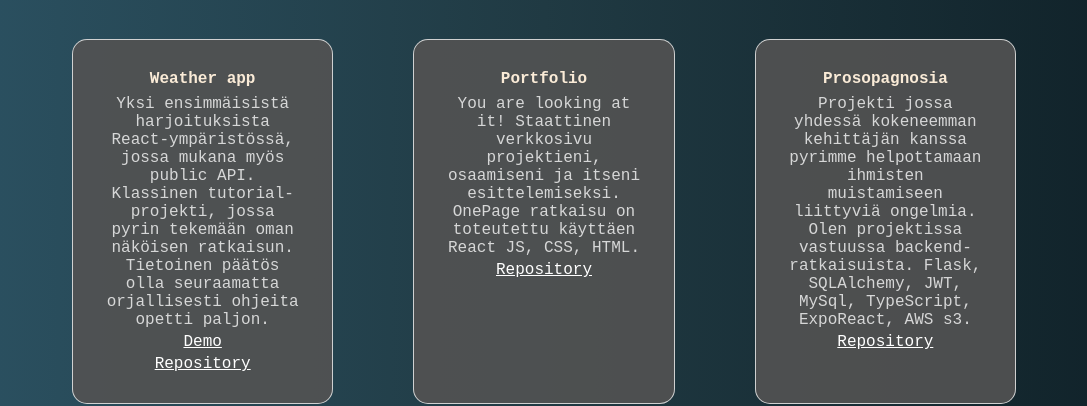
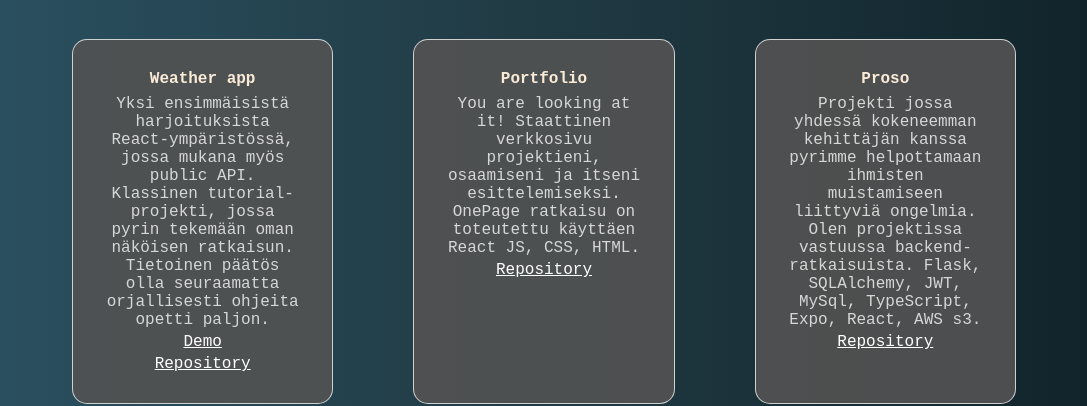
Before and after one commit to OAnsaharju/Portfolio, a React (Create React App) app: page / in a window 1280 px wide. Shown: the part 2426-2832 px from the top of the page, without its empty margins (96-1183 px from the left). Built offline with nearby package versions, Linux system fonts and the light colour scheme; a web font is replaced by a local one.

Commit message:
fix: Grammar and link

```diff
--- a/public/index.html
+++ b/public/index.html
@@ -33,6 +33,20 @@
     -->
     <title>OAnsaharju portfolio</title>
   </head>
+  <!-- Google tag (gtag.js) -->
+  <script
+    async
+    src="https://www.googletagmanager.com/gtag/js?id=G-TFSN4F06DZ"
+  ></script>
+  <script>
+    window.dataLayer = window.dataLayer || [];
+    function gtag() {
+      dataLayer.push(arguments);
+    }
+    gtag("js", new Date());
+
+    gtag("config", "G-TFSN4F06DZ");
+  </script>
   <body>
     <noscript>You need to enable JavaScript to run this app.</noscript>
     <div id="root"></div>
--- a/src/components/demo.js
+++ b/src/components/demo.js
@@ -47,10 +47,10 @@ function Demo() {
           </a>
         </div>
         <div className="demo-item">
-          <h4 className="demo-label">Prosopagnosia</h4>
+          <h4 className="demo-label">Proso</h4>
           <p className="demo-text">{t("demo.demo-text-5")}</p>
 
-          <a href="https://github.com/OAnsaharju/Portfolio">
+          <a href="https://github.com/OAnsaharju/flask-backend-demo">
             {t("demo.repo-text")}
           </a>
         </div>
--- a/src/translations/en/global.json
+++ b/src/translations/en/global.json
@@ -31,7 +31,7 @@
     "demo-text-2": "I wanted to learn about React-TS, so i created a delivery fee calculator with many different functionalities that affect the outcome. For instance, the combined price of all items, delivery distance, amount of items and date all affect the end result.",
     "demo-text-3": "One of the firsts. It's a classic tutorial project where i tried not to follow the instructions religiously. I forced myself to steer away from the tutorial, and i learned a lot!",
     "demo-text-4": "You are looking at it! It's a static website for showcasing me and my projects. OnePage solution made with React JS, CSS and HTML.",
-    "demo-text-5": "Project where me and my experienced associate try to tackle issues in remembering people around you. I am responsible of the backend side of things.Flask, SQLAlchemy, JWT, MySql, TypeScript, ExpoReact, AWS s3.",
+    "demo-text-5": "Project where me and my experienced associate try to tackle issues in remembering people around you. I am responsible of the backend side of things.Flask, SQLAlchemy, JWT, MySql, TypeScript, Expo, React, AWS s3.",
     "repo-text": "Repository"
   }
 }
--- a/src/translations/fin/global.json
+++ b/src/translations/fin/global.json
@@ -31,7 +31,7 @@
     "demo-text-2": "Projekti, jossa tarkoitus oli harjoitella Reactia ja TypeScriptiä. Tarkoituksena oli luoda laskuri, jossa on useita eri lopputulokseen vaikuttavia laskutoimituksia. Mm. Korin hinta, matkan pituus, tuotteiden määrä, päivä ja aika vaikuttavat lopulliseen hintaan. Vahvasti tyypitettynä!",
     "demo-text-3": "Yksi ensimmäisistä harjoituksista React-ympäristössä, jossa mukana myös public API. Klassinen tutorial-projekti, jossa pyrin tekemään oman näköisen ratkaisun. Tietoinen päätös olla seuraamatta orjallisesti ohjeita opetti paljon.",
     "demo-text-4": "You are looking at it! Staattinen verkkosivu projektieni, osaamiseni ja itseni esittelemiseksi. OnePage ratkaisu on toteutettu käyttäen React JS, CSS, HTML.",
-    "demo-text-5": "Projekti jossa yhdessä kokeneemman kehittäjän kanssa pyrimme helpottamaan ihmisten muistamiseen liittyviä ongelmia. Olen projektissa vastuussa backend-ratkaisuista. Flask, SQLAlchemy, JWT, MySql, TypeScript, ExpoReact, AWS s3.",
+    "demo-text-5": "Projekti jossa yhdessä kokeneemman kehittäjän kanssa pyrimme helpottamaan ihmisten muistamiseen liittyviä ongelmia. Olen projektissa vastuussa backend-ratkaisuista. Flask, SQLAlchemy, JWT, MySql, TypeScript, Expo, React, AWS s3.",
     "repo-text": "Repository"
   }
 }
```
